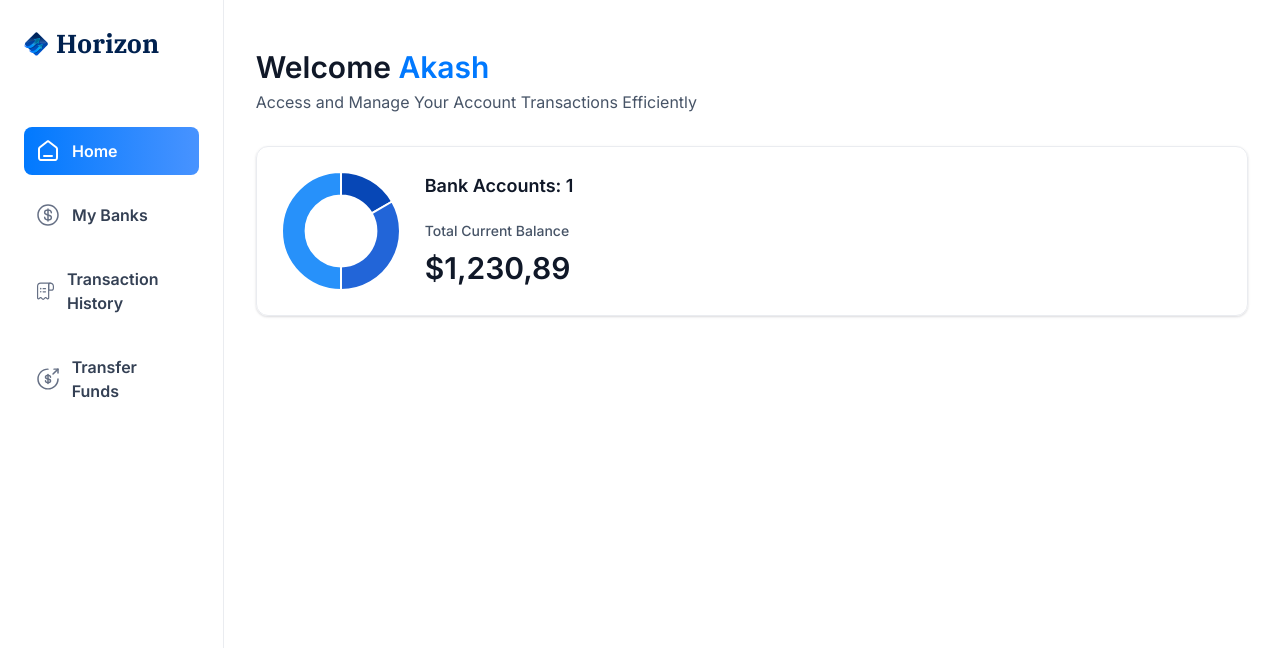
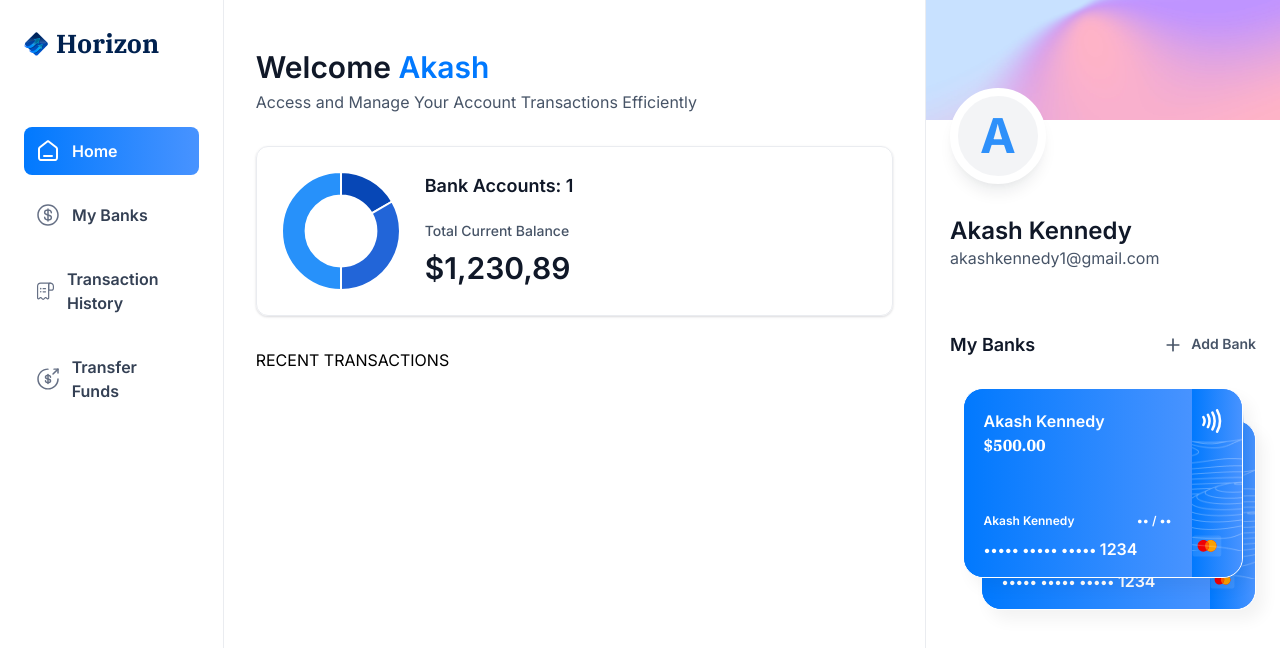
Before and after one commit to akashkennedy/horizon-banking-system, a Next.js app: page / in a window 1280 px wide. Shown: the top 648 px of the page. Built offline with nearby package versions, Linux system fonts and the light colour scheme.

Commit message:
Create Right Sidebar

```diff
--- a/app/(root)/page.tsx
+++ b/app/(root)/page.tsx
@@ -1,8 +1,13 @@
 import HeaderBox from "@/components/HeaderBox";
 import TotalBalanceBox from "@/components/TotalBalanceBox";
+import RightSidebar from "@/components/RightSidebar";
 
 const Home = () => {
-  const loggedIn = { firstName: "Akash" };
+  const loggedIn = {
+    firstName: "Akash",
+    lastName: "Kennedy",
+    email: "akashkennedy1@gmail.com",
+  };
 
   return (
     <section className="home">
@@ -21,7 +26,13 @@
             totalCurrentBalance={1230.89}
           />
         </header>
+        RECENT TRANSACTIONS
       </div>
+      <RightSidebar
+        user={loggedIn}
+        transactions={[]}
+        banks={[{ currentBalance: 500 }, { currentBalance: 300 }]}
+      />
     </section>
   );
 };
--- /dev/null
+++ b/components/BankCard.tsx
@@ -0,0 +1,55 @@
+import Link from "next/link";
+import { formatAmount } from "@/lib/utils";
+import Image from "next/image";
+
+const BankCard = ({
+  account,
+  userName,
+  showBalance = true,
+}: CreditCardProps) => {
+  return (
+    <div className="flex flex-col">
+      <Link href="/" className="bank-card">
+        <div className="bank-card_content">
+          <div>
+            <h1 className="text-16 font-semibold text-white">
+              {account.name || userName}
+            </h1>
+            <p className="font-ibm-plex-serif font-black text-white">
+              {formatAmount(account.currentBalance)}
+            </p>
+          </div>
+          <article className="flex flex-col gap-2">
+            <div className="flex justify-between">
+              <h1 className="text-12 font-semibold text-white">{userName}</h1>
+              <h2 className="text-12 font-semibold text-white">•• / ••</h2>
+            </div>
+            <p className="text-14 font-semibold tracing-[1.1px] text-white">
+              ••••• ••••• ••••• <span className="text-16">1234</span>
+            </p>
+          </article>
+        </div>
+        <div className="bank-card_icon">
+          <Image src="/icons/Paypass.svg" width={20} height={24} alt="pay" />
+          <Image
+            src="/icons/mastercard.svg"
+            width={45}
+            height={32}
+            alt="Mastercard"
+            className="ml-5"
+          />
+        </div>
+        <Image
+          src="/icons/lines.png"
+          width={316}
+          height={190}
+          alt="lines"
+          className="absolute top-0 left-0"
+        />
+      </Link>
+      {/* {COPY} */}
+    </div>
+  );
+};
+
+export default BankCard;
--- a/components/MobileNav.tsx
+++ b/components/MobileNav.tsx
@@ -70,7 +70,7 @@
                         />
                         <p
                           className={cn("text-16 font-semibold text-black-2", {
-                            "!text-white": isActive,
+                            "text-white": isActive,
                           })}
                         >
                           {item.label}
--- /dev/null
+++ b/components/RightSidebar.tsx
@@ -0,0 +1,60 @@
+import Link from "next/link";
+import Image from "next/image";
+import BankCard from "./BankCard";
+
+const RightSidebar = ({ user, transactions, banks }: RightSidebarProps) => {
+  return (
+    <aside className="right-sidebar">
+      <section className="flex flex-col pb-8">
+        <div className="profile-banner" />
+        <div className="profile">
+          <div className="profile-img">
+            <span className="text-5xl font-bold text-blue-500">
+              {user.firstName[0]}
+            </span>
+          </div>
+          <div className="profile-details">
+            <h1 className="profile-name">
+              {user.firstName} {user.lastName}
+            </h1>
+            <p className="profile-email">{user.email}</p>
+          </div>
+        </div>
+      </section>
+
+      <section className="banks">
+        <div className="flex w-full justify-between">
+          <h2 className="header-2">My Banks</h2>
+          <Link href="/" className="flex gap-2">
+            <Image src="/icons/plus.svg" width={20} height={20} alt="plus" />
+            <h2 className="text-14 font-semibold text-gray-600">Add Bank</h2>
+          </Link>
+        </div>
+        {banks?.length > 0 && (
+          <div className="relative flex flex-1 flex-col items-center justify-center gap-5">
+            <div className="relative z-10">
+              <BankCard
+                key={banks[0].$id}
+                account={banks[0]}
+                userName={`${user.firstName} ${user.lastName}`}
+                showBalance={false}
+              />
+            </div>
+            {banks[1] && (
+              <div className="absolute right-0 top-8 z-0 w-[90%]">
+                <BankCard
+                  key={banks[1].$id}
+                  account={banks[1]}
+                  userName={`${user.firstName} ${user.lastName}`}
+                  showBalance={false}
+                />
+              </div>
+            )}
+          </div>
+        )}
+      </section>
+    </aside>
+  );
+};
+
+export default RightSidebar;
```
